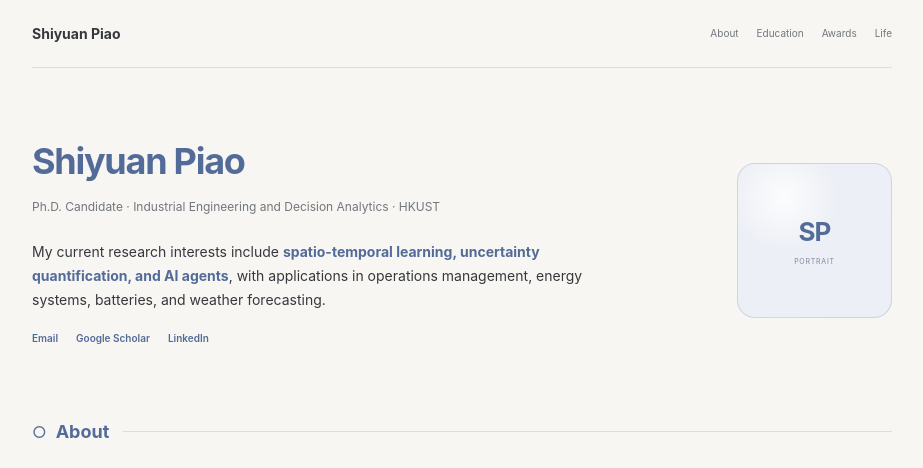
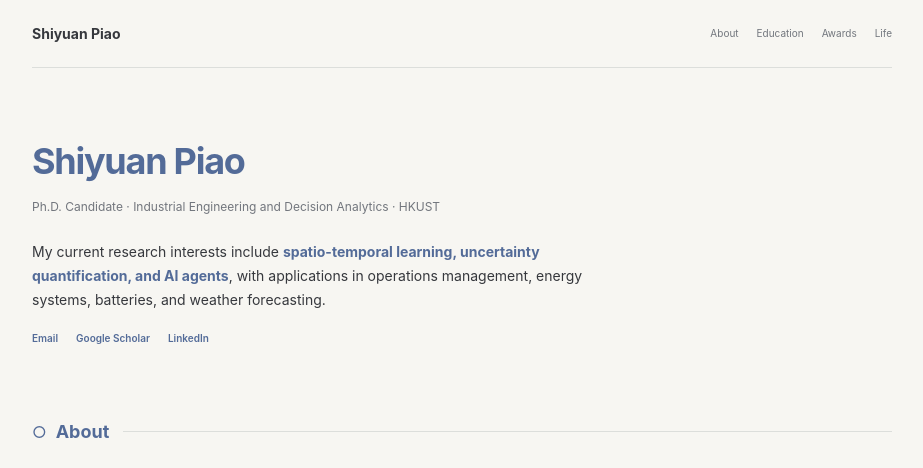
Before and after one commit to shawn-sypiao/shawn-sypiao.github.io, a Next.js app: page / in a window 1280 px wide. Shown: the top 468 px of the page, without its empty margins (178-1101 px from the left). Built offline with nearby package versions, Linux system fonts and the light colour scheme.

Commit message:
Mute portrait placeholder on homepage

```diff
--- a/app/globals.css
+++ b/app/globals.css
@@ -79,7 +79,7 @@ a:hover {
   align-items: center;
   display: grid;
   gap: 64px;
-  grid-template-columns: 1fr 155px;
+  grid-template-columns: 1fr;
   padding: 66px 0 72px;
 }
 
--- a/app/page.tsx
+++ b/app/page.tsx
@@ -61,10 +61,11 @@ export default function Home() {
               </a>
             </div>
           </div>
-          <div className="portrait" aria-label="Portrait photo placeholder">
+          {/* Muted: portrait photo placeholder, re-enable when adding a photo */}
+          {/* <div className="portrait" aria-label="Portrait photo placeholder">
             <span>SP</span>
             <small>Portrait</small>
-          </div>
+          </div> */}
         </section>
 
         <section className="section" id="about">
--- a/site/index.html
+++ b/site/index.html
@@ -55,10 +55,11 @@
               >
             </div>
           </div>
-          <div class="portrait" aria-label="Portrait photo placeholder">
+          <!-- Muted: portrait photo placeholder, re-enable when adding a photo -->
+          <!-- <div class="portrait" aria-label="Portrait photo placeholder">
             <span>SP</span>
             <small>Portrait</small>
-          </div>
+          </div> -->
         </section>
 
         <section class="section" id="about">
--- a/site/styles.css
+++ b/site/styles.css
@@ -78,7 +78,7 @@ a:hover {
   align-items: center;
   display: grid;
   gap: 64px;
-  grid-template-columns: 1fr 155px;
+  grid-template-columns: 1fr;
   padding: 66px 0 72px;
 }
 
```
